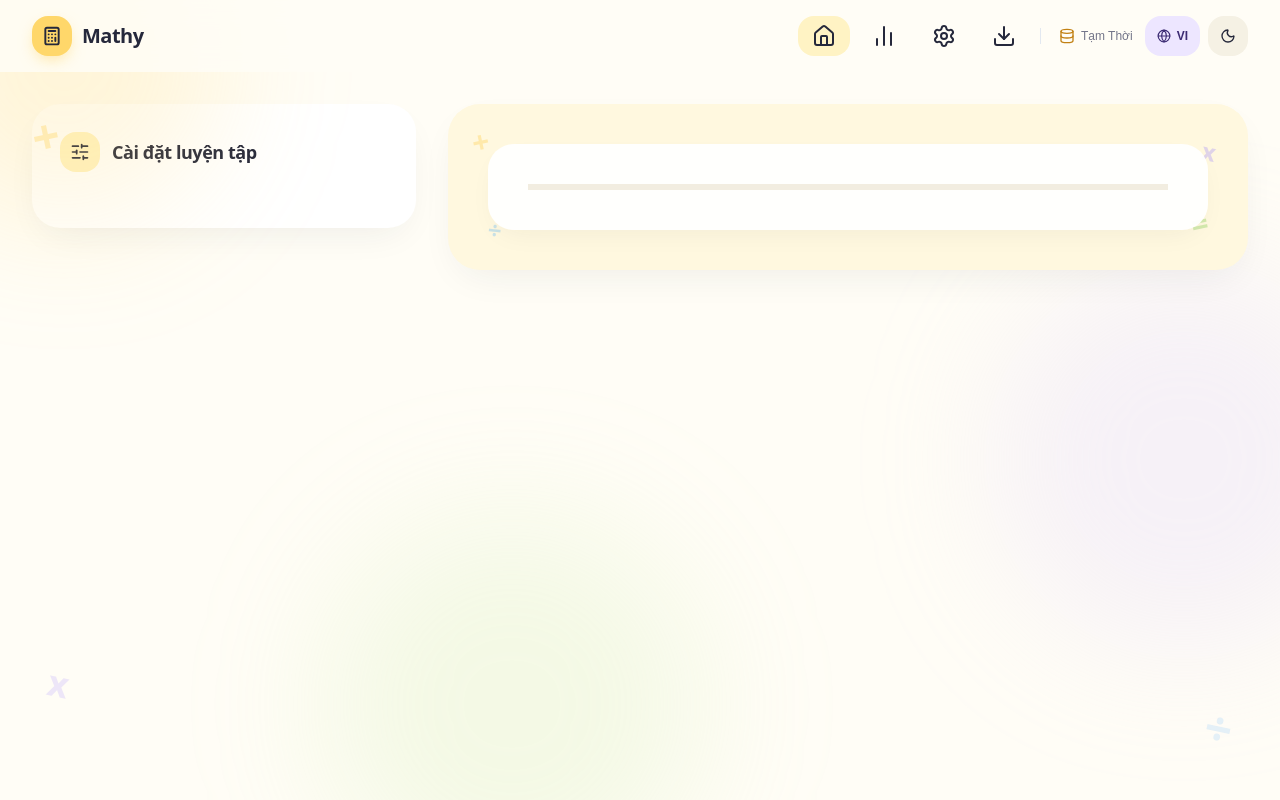
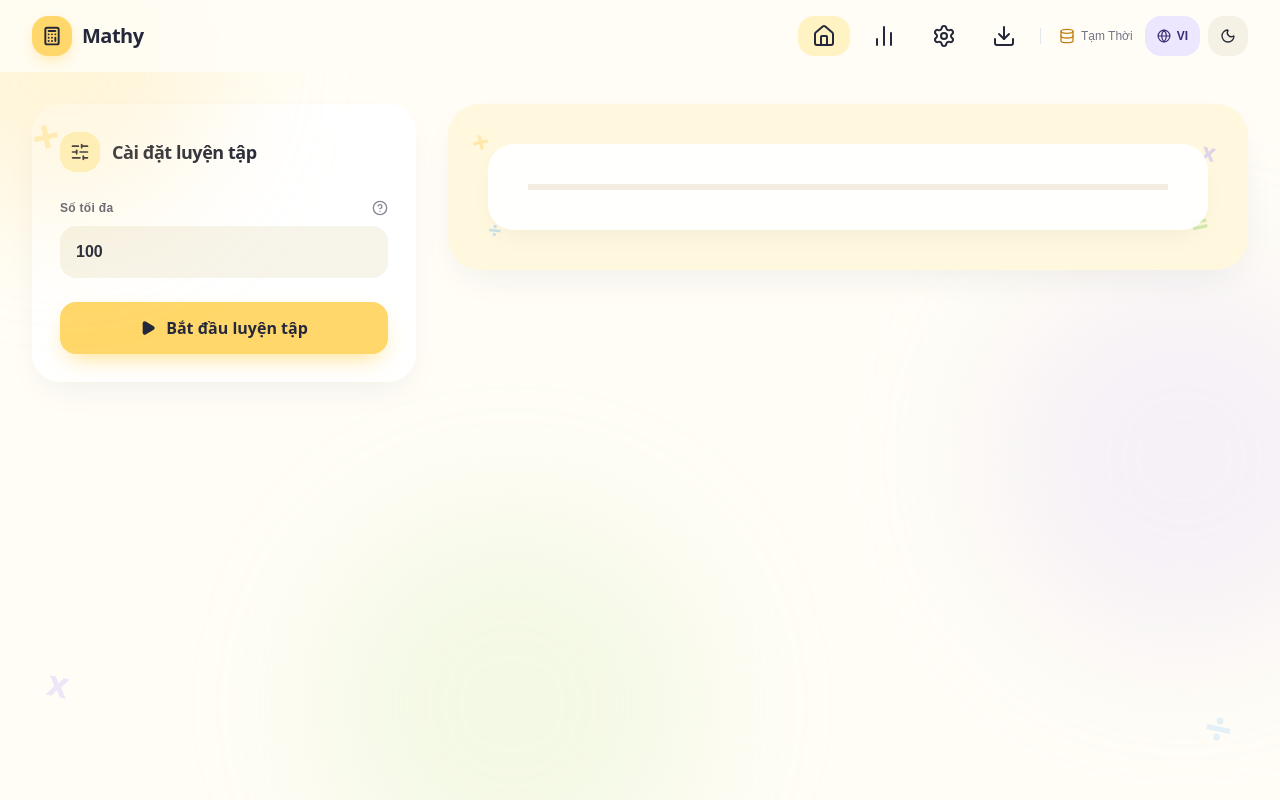
Before and after one commit to yeenci/mind-dash, a Next.js app: page / in a window 1280 px wide. Built offline with nearby package versions, Linux system fonts and the light colour scheme.

Commit message:
update: add maximum number input to PracticeSetup

```diff
--- a/components/PracticeSetup.tsx
+++ b/components/PracticeSetup.tsx
@@ -1,6 +1,7 @@
 import { OperationType, UserSettings } from "@/types";
 import { Language, t } from "@/utils/i18n";
-import { SlidersHorizontal } from "lucide-react";
+import { HelpCircle, Play, SlidersHorizontal } from "lucide-react";
+import { motion } from "motion/react";
 
 interface PracticeSetupProps {
   settings: UserSettings;
@@ -102,6 +103,54 @@ export const PracticeSetup: React.FC<PracticeSetupProps> = ({
           {t("practiceSetup", undefined, language)}
         </h2>
       </div>
+
+      <div className="space-y-6">
+        {/* Maximum number (1 - 6) */}
+        <div>
+          <label
+            htmlFor="mathy-max-number"
+            className="flex items-center justify-between text-xs font-bold tracking-wide mb-2.5 text-[#5e6075] dark:text-[#a3a6be]"
+          >
+            <span>{t("maxNumber", undefined, language)}</span>
+            <span
+              title={t("maxNumberTooltip", undefined, language)}
+              className="text-[#858594] dark:text-[#7e829e] hover:text-[#25283b] dark:hover:text-[#f6f4ec] transition-colors cursor-help"
+            >
+              <HelpCircle className="w-4 h-4" />
+            </span>
+          </label>
+          <input
+            id="mathy-max-number"
+            type="number"
+            min={2}
+            max={10000}
+            value={settings.maxNumber}
+            onChange={handleMaxNumberChange}
+            className="w-full px-4 py-3.5 rounded-2xl bg-[#f7f4ea] dark:bg-[#272b44] text-[#25283b] dark:text-[#f6f4ec] font-mono text-base font-semibold tabular-nums focus:outline-none focus:bg-white dark:focus:bg-[#2d324f] focus:ring-3 focus:ring-[#ffd76a]/80 transition-all"
+          />
+        </div>
+
+        {/* Number of operations */}
+
+        {/* Operation types */}
+
+        {/* Start Practice button */}
+        <motion.button
+          type="button"
+          onClick={onStartPractice}
+          whileHover={{ y: -1 }}
+          whileTap={{ scale: 0.98 }}
+          transition={{ duration: 0.15 }}
+          className="w-full min-h-13 py-3.5 px-5 rounded-2xl bg-[#ffd76a] hover:bg-[#ffc93c] text-[#25283b] font-display font-bold text-base shadow-[0_10px_24px_-8px_rgba(255,215,106,0.85)] darkshadow-[0_10px_24px_-8px_rgba(255,215,106,0.35)] flex items-center justify-center gap-2.5 cursor-pointer transition-colors duration-150 focus:outline-none focus-visible:ring-4 focus-visible:ring-[#ffd76a]/50"
+        >
+          <Play className="w-4 h-4 fill-current shrink-0" />
+          <span className="whitespace-nowrap">
+            {isPracticing
+              ? t("restartPractice", undefined, language)
+              : t("startPractice", undefined, language)}
+          </span>
+        </motion.button>
+      </div>
     </section>
   );
 };
```
